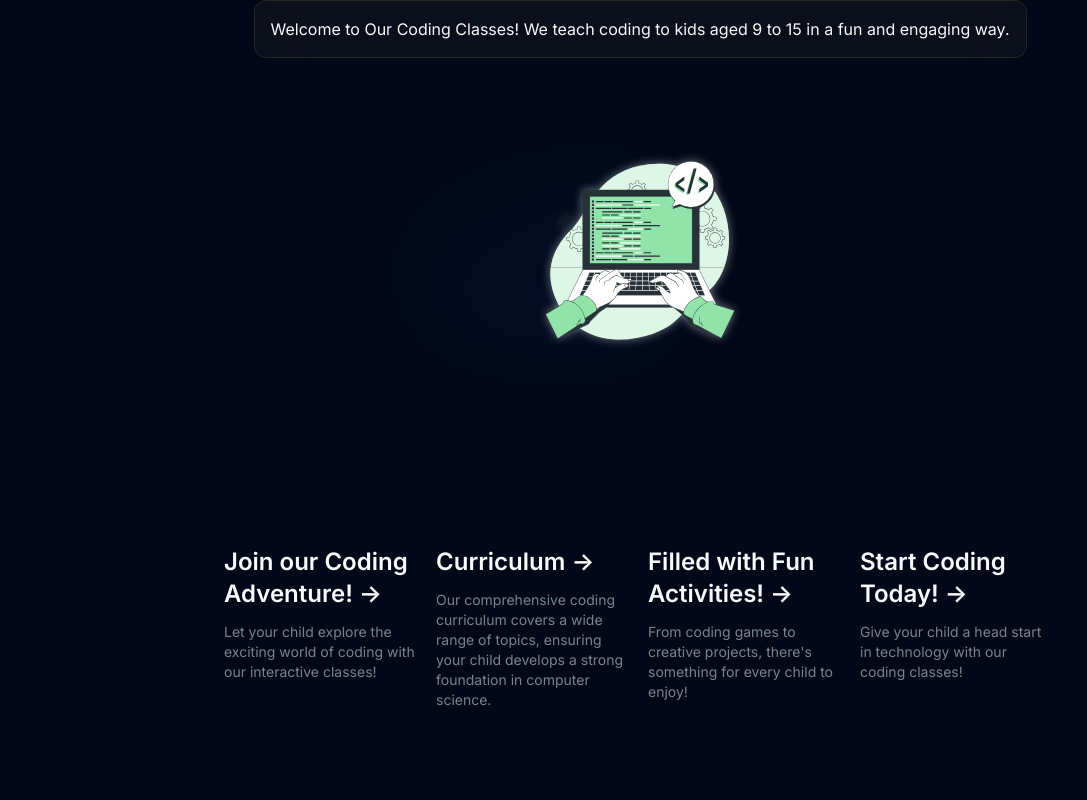
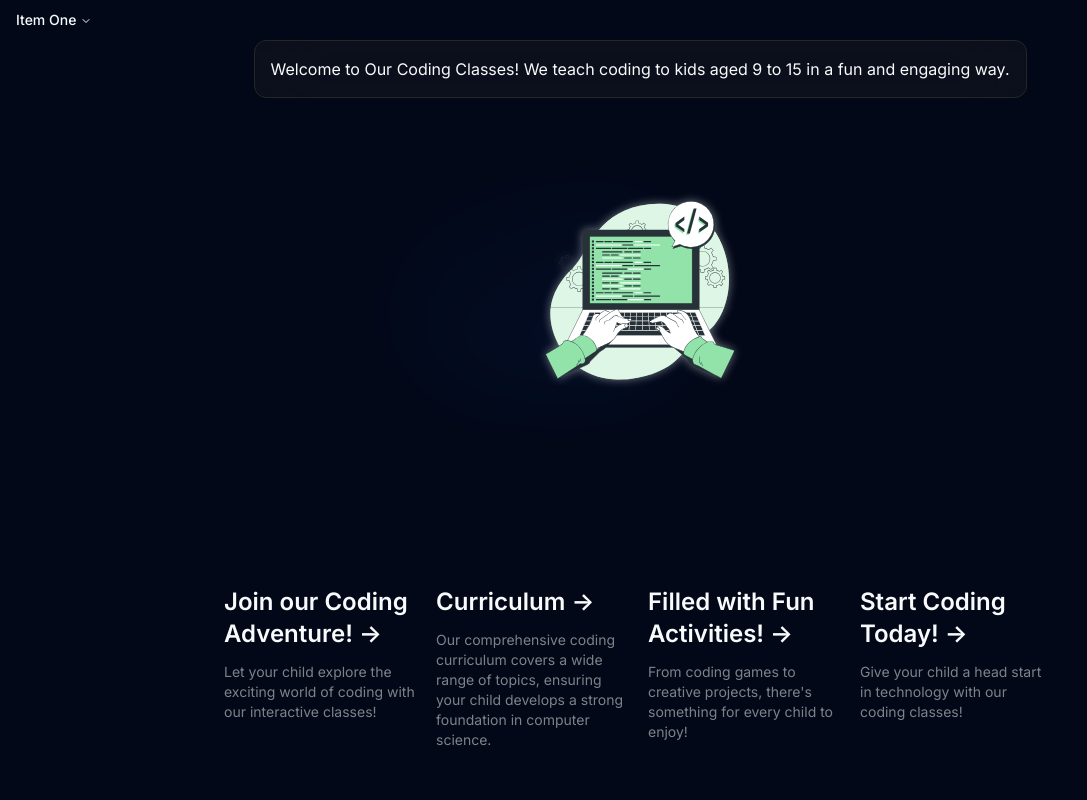
Before and after one commit to dIB59/study, a Next.js app in the folder study-here/: page / in a window 1280 px wide. Shown: the top 800 px of the page, without its empty margins (0-1087 px from the left). Built offline with nearby package versions, Linux system fonts and the light colour scheme.

Commit message:
added navbar

```diff
--- a/study-here/package.json
+++ b/study-here/package.json
@@ -11,6 +11,7 @@
   "dependencies": {
     "@hookform/resolvers": "^3.6.0",
     "@radix-ui/react-label": "^2.1.0",
+    "@radix-ui/react-navigation-menu": "^1.2.0",
     "@radix-ui/react-slot": "^1.1.0",
     "@stripe/stripe-js": "^4.0.0",
     "@types/stripe": "^8.0.417",
--- a/study-here/src/app/layout.tsx
+++ b/study-here/src/app/layout.tsx
@@ -4,6 +4,7 @@ import "./globals.css";
 import { cn } from "@/lib/utils";
 import { ThemeProvider } from "@/app/providers/ThemeProvider";
 import ReactQueryProvider from "@/app/providers/ReactQueryProvider";
+import Navbar from "@/components/ui/custom/NavBar";
 
 const fontSans = FontSans({
   subsets: ["latin"],
@@ -26,6 +27,7 @@ export default function RootLayout({ children}: Readonly<{ children: React.React
           disableTransitionOnChange
           >
           <ReactQueryProvider>
+            <Navbar></Navbar>
             {children}
           </ReactQueryProvider>
         </ThemeProvider>
--- /dev/null
+++ b/study-here/src/components/ui/custom/NavBar.tsx
@@ -0,0 +1,26 @@
+import React from "react";
+import {
+  NavigationMenu,
+  NavigationMenuContent,
+  NavigationMenuItem,
+  NavigationMenuLink,
+  NavigationMenuList,
+  NavigationMenuTrigger,
+} from "@/components/ui/navigation-menu";
+
+const Navbar: React.FC = () => {
+  return (
+    <NavigationMenu className="max-y-max ">
+      <NavigationMenuList>
+        <NavigationMenuItem>
+          <NavigationMenuTrigger>Item One</NavigationMenuTrigger>
+          <NavigationMenuContent>
+            <NavigationMenuLink>Link</NavigationMenuLink>
+          </NavigationMenuContent>
+        </NavigationMenuItem>
+      </NavigationMenuList>
+    </NavigationMenu>
+  );
+};
+
+export default Navbar;
--- /dev/null
+++ b/study-here/src/components/ui/navigation-menu.tsx
@@ -0,0 +1,128 @@
+import * as React from "react"
+import * as NavigationMenuPrimitive from "@radix-ui/react-navigation-menu"
+import { cva } from "class-variance-authority"
+import { ChevronDown } from "lucide-react"
+
+import { cn } from "@/lib/utils"
+
+const NavigationMenu = React.forwardRef<
+  React.ElementRef<typeof NavigationMenuPrimitive.Root>,
+  React.ComponentPropsWithoutRef<typeof NavigationMenuPrimitive.Root>
+>(({ className, children, ...props }, ref) => (
+  <NavigationMenuPrimitive.Root
+    ref={ref}
+    className={cn(
+      "relative z-10 flex max-w-max flex-1 items-center justify-center",
+      className
+    )}
+    {...props}
+  >
+    {children}
+    <NavigationMenuViewport />
+  </NavigationMenuPrimitive.Root>
+))
+NavigationMenu.displayName = NavigationMenuPrimitive.Root.displayName
+
+const NavigationMenuList = React.forwardRef<
+  React.ElementRef<typeof NavigationMenuPrimitive.List>,
+  React.ComponentPropsWithoutRef<typeof NavigationMenuPrimitive.List>
+>(({ className, ...props }, ref) => (
+  <NavigationMenuPrimitive.List
+    ref={ref}
+    className={cn(
+      "group flex flex-1 list-none items-center justify-center space-x-1",
+      className
+    )}
+    {...props}
+  />
+))
+NavigationMenuList.displayName = NavigationMenuPrimitive.List.displayName
+
+const NavigationMenuItem = NavigationMenuPrimitive.Item
+
+const navigationMenuTriggerStyle = cva(
+  "group inline-flex h-10 w-max items-center justify-center rounded-md bg-background px-4 py-2 text-sm font-medium transition-colors hover:bg-accent hover:text-accent-foreground focus:bg-accent focus:text-accent-foreground focus:outline-none disabled:pointer-events-none disabled:opacity-50 data-[active]:bg-accent/50 data-[state=open]:bg-accent/50"
+)
+
+const NavigationMenuTrigger = React.forwardRef<
+  React.ElementRef<typeof NavigationMenuPrimitive.Trigger>,
+  React.ComponentPropsWithoutRef<typeof NavigationMenuPrimitive.Trigger>
+>(({ className, children, ...props }, ref) => (
+  <NavigationMenuPrimitive.Trigger
+    ref={ref}
+    className={cn(navigationMenuTriggerStyle(), "group", className)}
+    {...props}
+  >
+    {children}{" "}
+    <ChevronDown
+      className="relative top-[1px] ml-1 h-3 w-3 transition duration-200 group-data-[state=open]:rotate-180"
+      aria-hidden="true"
+    />
+  </NavigationMenuPrimitive.Trigger>
+))
+NavigationMenuTrigger.displayName = NavigationMenuPrimitive.Trigger.displayName
+
+const NavigationMenuContent = React.forwardRef<
+  React.ElementRef<typeof NavigationMenuPrimitive.Content>,
+  React.ComponentPropsWithoutRef<typeof NavigationMenuPrimitive.Content>
+>(({ className, ...props }, ref) => (
+  <NavigationMenuPrimitive.Content
+    ref={ref}
+    className={cn(
+      "left-0 top-0 w-full data-[motion^=from-]:animate-in data-[motion^=to-]:animate-out data-[motion^=from-]:fade-in data-[motion^=to-]:fade-out data-[motion=from-end]:slide-in-from-right-52 data-[motion=from-start]:slide-in-from-left-52 data-[motion=to-end]:slide-out-to-right-52 data-[motion=to-start]:slide-out-to-left-52 md:absolute md:w-auto ",
+      className
+    )}
+    {...props}
+  />
+))
+NavigationMenuContent.displayName = NavigationMenuPrimitive.Content.displayName
+
+const NavigationMenuLink = NavigationMenuPrimitive.Link
+
+const NavigationMenuViewport = React.forwardRef<
+  React.ElementRef<typeof NavigationMenuPrimitive.Viewport>,
+  React.ComponentPropsWithoutRef<typeof NavigationMenuPrimitive.Viewport>
+>(({ className, ...props }, ref) => (
+  <div className={cn("absolute left-0 top-full flex justify-center")}>
+    <NavigationMenuPrimitive.Viewport
+      className={cn(
+        "origin-top-center relative mt-1.5 h-[var(--radix-navigation-menu-viewport-height)] w-full overflow-hidden rounded-md border bg-popover text-popover-foreground shadow-lg data-[state=open]:animate-in data-[state=closed]:animate-out data-[state=closed]:zoom-out-95 data-[state=open]:zoom-in-90 md:w-[var(--radix-navigation-menu-viewport-width)]",
+        className
+      )}
+      ref={ref}
+      {...props}
+    />
+  </div>
+))
+NavigationMenuViewport.displayName =
+  NavigationMenuPrimitive.Viewport.displayName
+
+const NavigationMenuIndicator = React.forwardRef<
+  React.ElementRef<typeof NavigationMenuPrimitive.Indicator>,
+  React.ComponentPropsWithoutRef<typeof NavigationMenuPrimitive.Indicator>
+>(({ className, ...props }, ref) => (
+  <NavigationMenuPrimitive.Indicator
+    ref={ref}
+    className={cn(
+      "top-full z-[1] flex h-1.5 items-end justify-center overflow-hidden data-[state=visible]:animate-in data-[state=hidden]:animate-out data-[state=hidden]:fade-out data-[state=visible]:fade-in",
+      className
+    )}
+    {...props}
+  >
+    <div className="relative top-[60%] h-2 w-2 rotate-45 rounded-tl-sm bg-border shadow-md" />
+  </NavigationMenuPrimitive.Indicator>
+))
+NavigationMenuIndicator.displayName =
+  NavigationMenuPrimitive.Indicator.displayName
+
+export {
+  navigationMenuTriggerStyle,
+  NavigationMenu,
+  NavigationMenuList,
+  NavigationMenuItem,
+  NavigationMenuContent,
+  NavigationMenuTrigger,
+  NavigationMenuLink,
+  NavigationMenuIndicator,
+  NavigationMenuViewport,
+}
```
Also changed, not shown: 1 other file (tests, documents, lock files or other folders).
